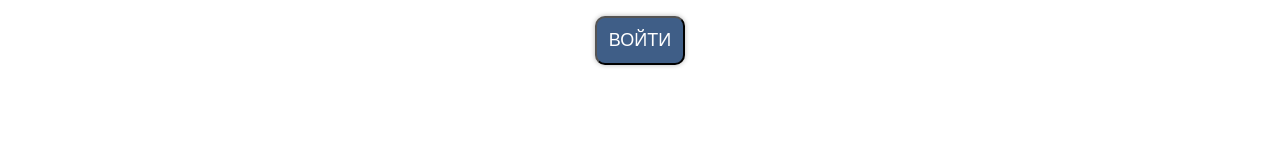
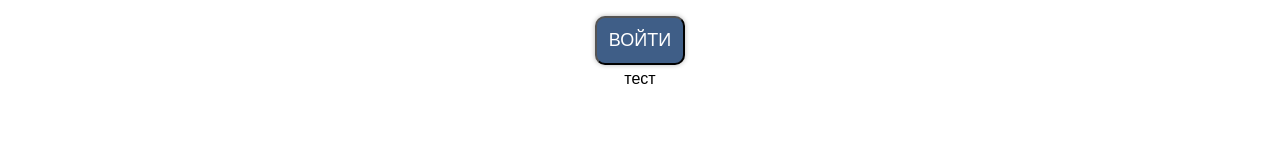
Before and after one commit to nekifirus/stopvk, a React (Create React App) app: page / in a window 1280 px wide. Shown: the part 138-298 px from the top of the page. Built offline with nearby package versions, Linux system fonts and the light colour scheme.

Commit message:
Deploy test

```diff
--- a/src/components/App.js
+++ b/src/components/App.js
@@ -14,6 +14,7 @@ class App extends Component {
         </p>
         <p>Все что Вам нужно сделать для начала работы:</p>
         <button className="loginbtn">ВОЙТИ</button>
+        <div>тест</div>
       </div>
     );
   }
```
